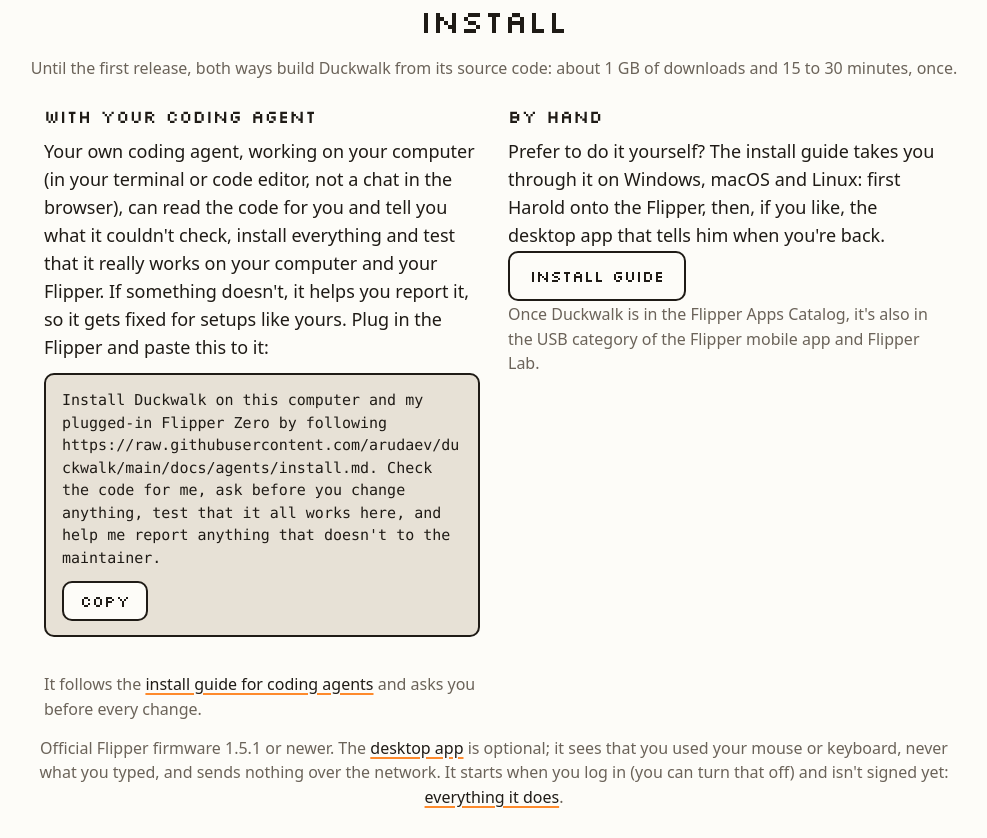
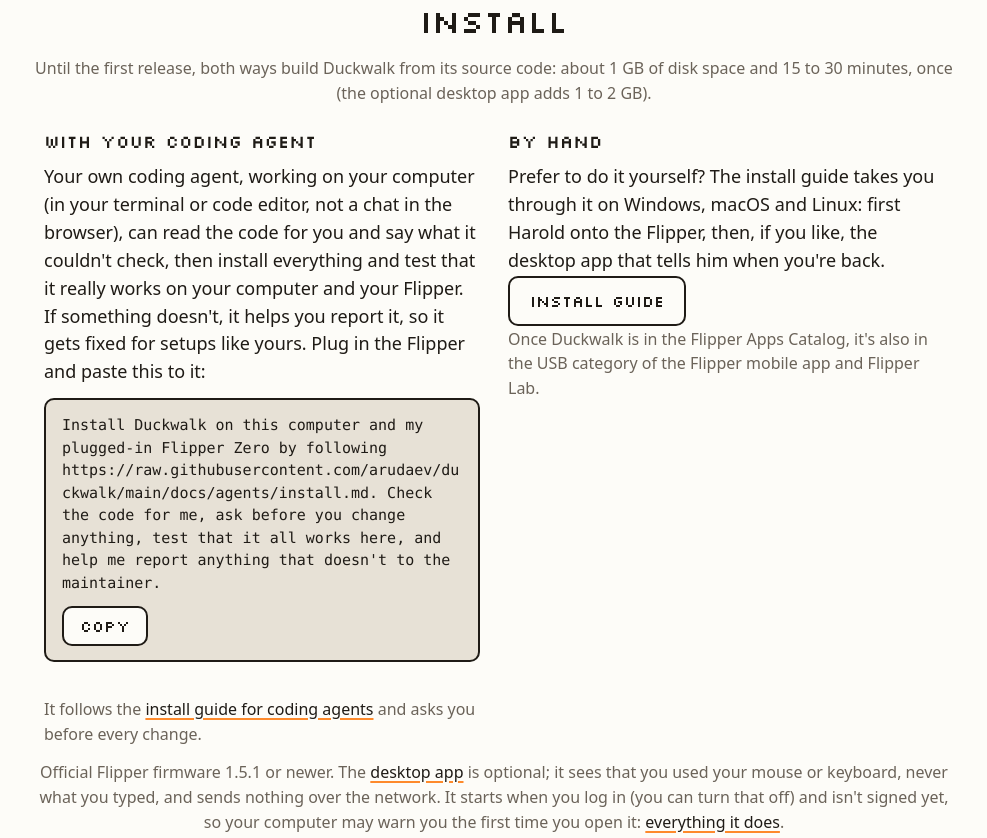
Before and after one commit to arudaev/duckwalk, a plain HTML site: page site/index.html in a window 1280 px wide. Shown: the part 2733-3571 px from the top of the page, without its empty margins (146-1133 px from the left). Drawn offline with Linux system fonts and the light colour scheme; files whose address does not match are found by name.

Commit message:
docs(install): apply the review: sizes, macOS order, one wording for the agent
Refs #188

```diff
--- a/site/index.html
+++ b/site/index.html
@@ -274,11 +274,11 @@
 
   <section id="install">
     <h2>Install</h2>
-    <p class="say">Until the first release, both ways build Duckwalk from its source code: about 1 GB of downloads and 15 to 30 minutes, once.</p>
+    <p class="say">Until the first release, both ways build Duckwalk from its source code: about 1 GB of disk space and 15 to 30 minutes, once (the optional desktop app adds 1 to 2 GB).</p>
     <div class="ways">
       <div class="way">
         <h3>With your coding agent</h3>
-        <p>Your own coding agent, working on your computer (in your terminal or code editor, not a chat in the browser), can read the code for you and tell you what it couldn't check, install everything and test that it really works on your computer and your Flipper. If something doesn't, it helps you report it, so it gets fixed for setups like yours. Plug in the Flipper and paste this to it:</p>
+        <p>Your own coding agent, working on your computer (in your terminal or code editor, not a chat in the browser), can read the code for you and say what it couldn't check, then install everything and test that it really works on your computer and your Flipper. If something doesn't, it helps you report it, so it gets fixed for setups like yours. Plug in the Flipper and paste this to it:</p>
         <!-- The same prompt is in README.md and docs/agents/install.md: change all three together. -->
         <div class="prompt">
           <p id="agent-prompt">Install Duckwalk on this computer and my plugged-in Flipper Zero by following https://raw.githubusercontent.com/arudaev/duckwalk/main/docs/agents/install.md. Check the code for me, ask before you change anything, test that it all works here, and help me report anything that doesn't to the maintainer.</p>
@@ -294,7 +294,7 @@
         <p class="note">Once Duckwalk is in the Flipper Apps Catalog, it's also in the USB category of the Flipper mobile app and Flipper Lab.</p>
       </div>
     </div>
-    <p class="say">Official Flipper firmware 1.5.1 or newer. The <a href="https://github.com/arudaev/duckwalk/blob/main/docs/install.md#part-2-the-desktop-app-optional">desktop app</a> is optional; it sees that you used your mouse or keyboard, never what you typed, and sends nothing over the network. It starts when you log in (you can turn that off) and isn't signed yet: <a href="https://github.com/arudaev/duckwalk/blob/main/desktop/app/README.md#what-it-does-exactly">everything it does</a>.</p>
+    <p class="say">Official Flipper firmware 1.5.1 or newer. The <a href="https://github.com/arudaev/duckwalk/blob/main/docs/install.md#part-2-the-desktop-app-optional">desktop app</a> is optional; it sees that you used your mouse or keyboard, never what you typed, and sends nothing over the network. It starts when you log in (you can turn that off) and isn't signed yet, so your computer may warn you the first time you open it: <a href="https://github.com/arudaev/duckwalk/blob/main/desktop/app/README.md#what-it-does-exactly">everything it does</a>.</p>
   </section>
 
   <footer>
```
Also changed, not shown: 2 other files.
